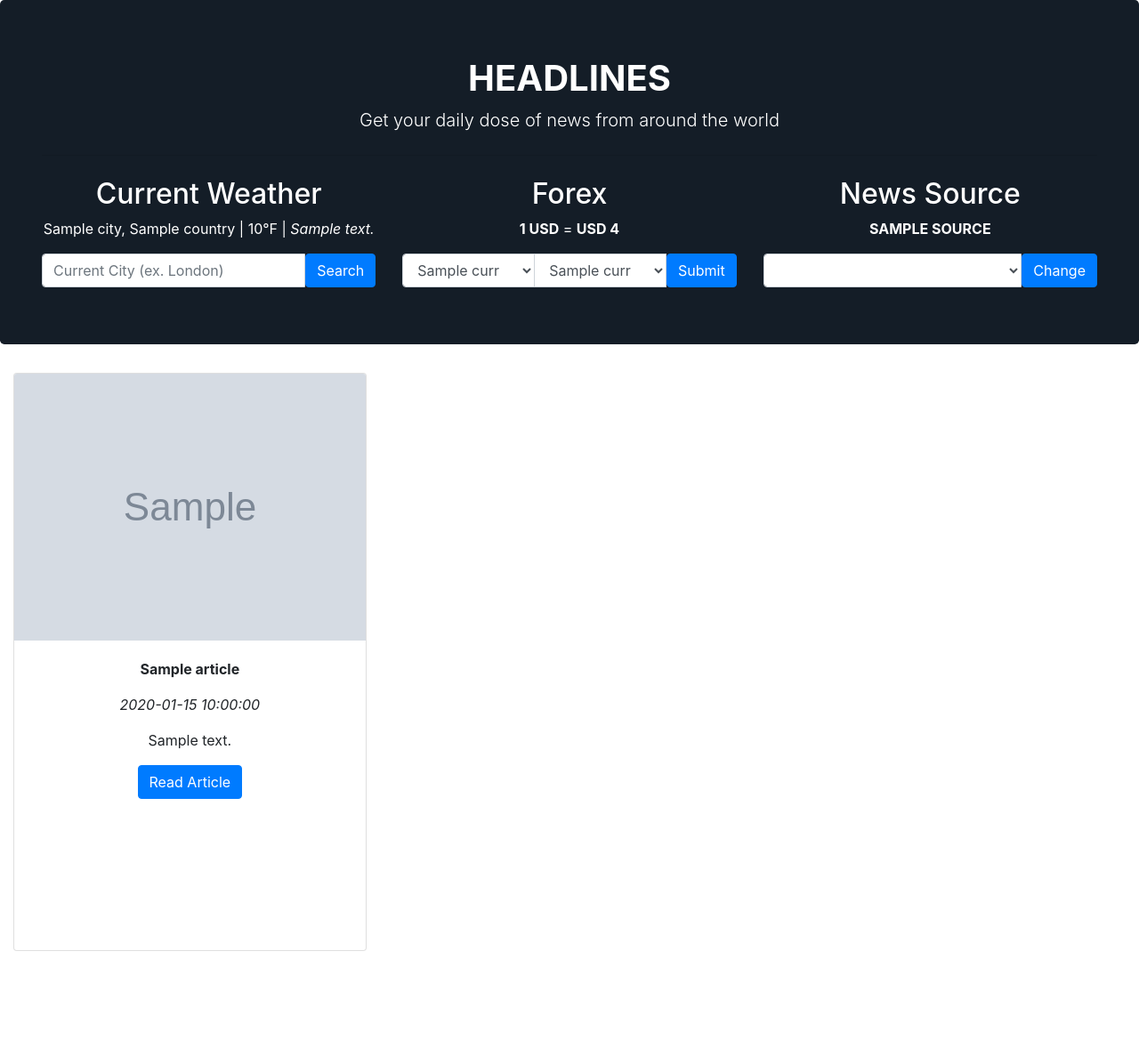
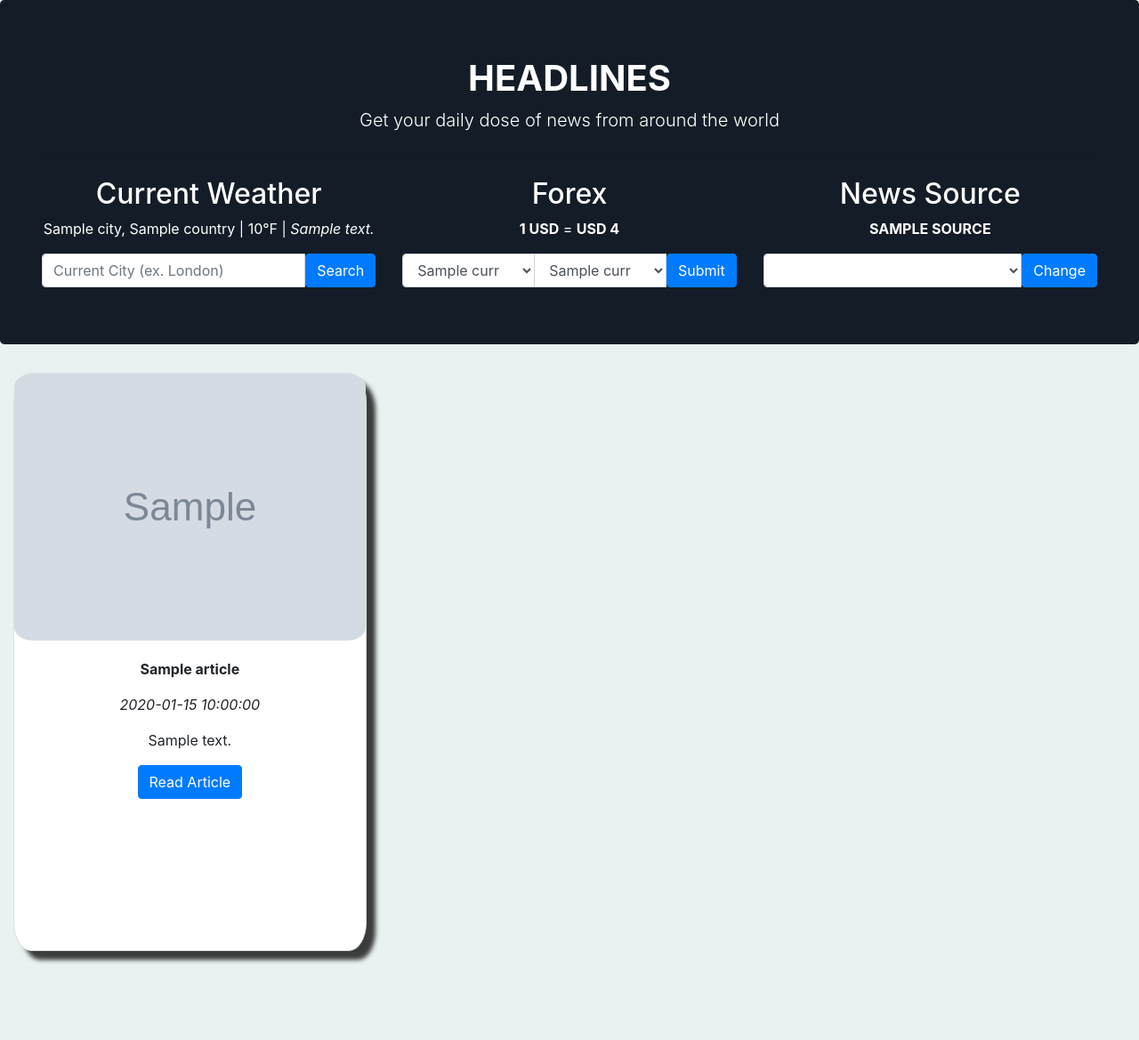
Before and after one commit to alchermd/headlines, a Flask app: template headlines/templates/index.html in a window 1280 px wide. Shown: the whole page at 89% size. Run offline with Flask 2, Linux system fonts and the light colour scheme; the template is opened without the code that fills it: most values are stand-ins (such as "Sample title", 1, 10 or a date in 2020); grey boxes marked "Sample" are stand-in pictures; lists and menus that the app fills with data are empty; parts of the project's set-up code (start-up, migrations or seed data) failed here and were passed over; some libraries are stand-ins or nearby versions.

Commit message:
Added design to article cards.

```diff
--- a/headlines/static/css/main.css
+++ b/headlines/static/css/main.css
@@ -1,11 +1,18 @@
+body {
+    background-color: #eaf1f1;
+}
+
 .col-md-4 .card {
     min-height: 650px;
     margin-bottom: 100px;
+    box-shadow: 10px 10px 5px 0px rgba(0,0,0,0.75);
+    border-radius: 5%;
 }
 
 .article-image {
     min-height: 300px;
     max-height: 350px;
+    border-radius: 5%;
 }
 
 .jumbotron {
```
